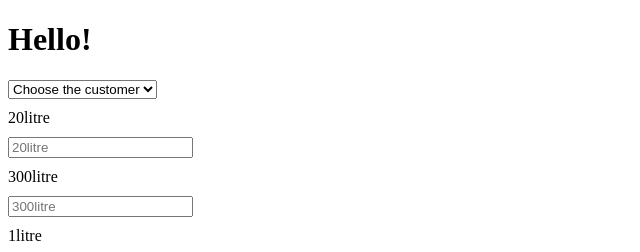
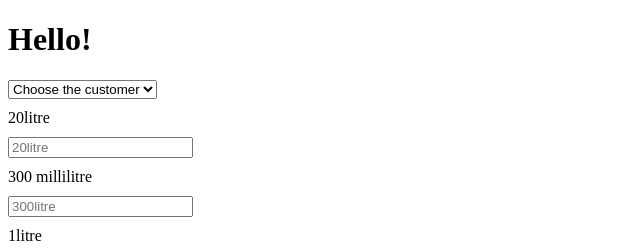
Before and after one commit to idrink777/phase1, a plain HTML site: page index.html in a window 1280 px wide. Shown: the top 252 px of the page, 0-640 px from the left. Drawn offline with Linux system fonts and the light colour scheme.

Commit message:
Update ml index.html

```diff
--- a/index.html
+++ b/index.html
@@ -26,7 +26,7 @@
       class="input_litre"
       placeholder="20litre"
     />
-    <label style="display: block; margin-top: 10px">300litre </label>
+    <label style="display: block; margin-top: 10px">300 millilitre </label>
     <input
       type="number"
       min="0"
```
